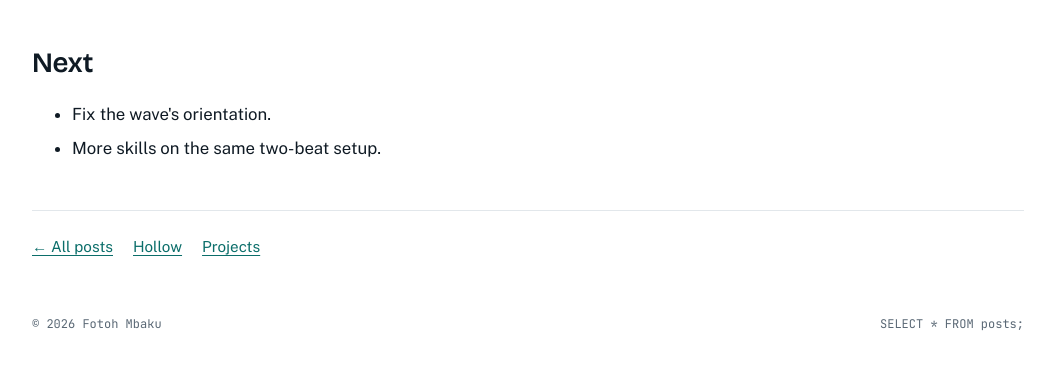
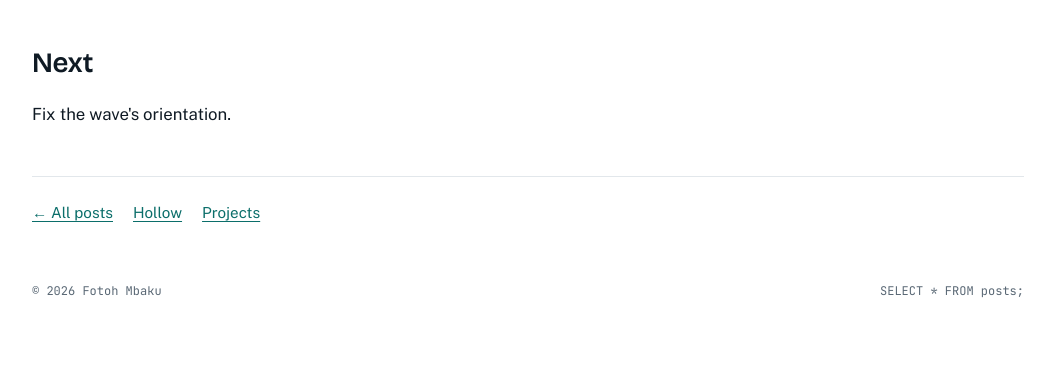
Before and after one commit to fotohmbaku/fotohmbaku.com, a plain HTML site: page blog/skill-creation-1/index.html in a window 1280 px wide. Shown: the part 3446-3828 px from the top of the page, without its empty margins (112-1167 px from the left). After the commit the page ends 3795 px from the top, so only its background shows below. Drawn offline with nearby package versions, Linux system fonts and the light colour scheme.

Commit message:
Simplify the Next section of Skill Creation 1

```diff
--- a/blog/skill-creation-1/index.html
+++ b/blog/skill-creation-1/index.html
@@ -86,10 +86,7 @@
       </figure>
 
       <h2>Next</h2>
-      <ul>
-        <li>Fix the wave's orientation.</li>
-        <li>More skills on the same two-beat setup.</li>
-      </ul>
+      <p>Fix the wave's orientation.</p>
     </div>
   </article>
 
```
